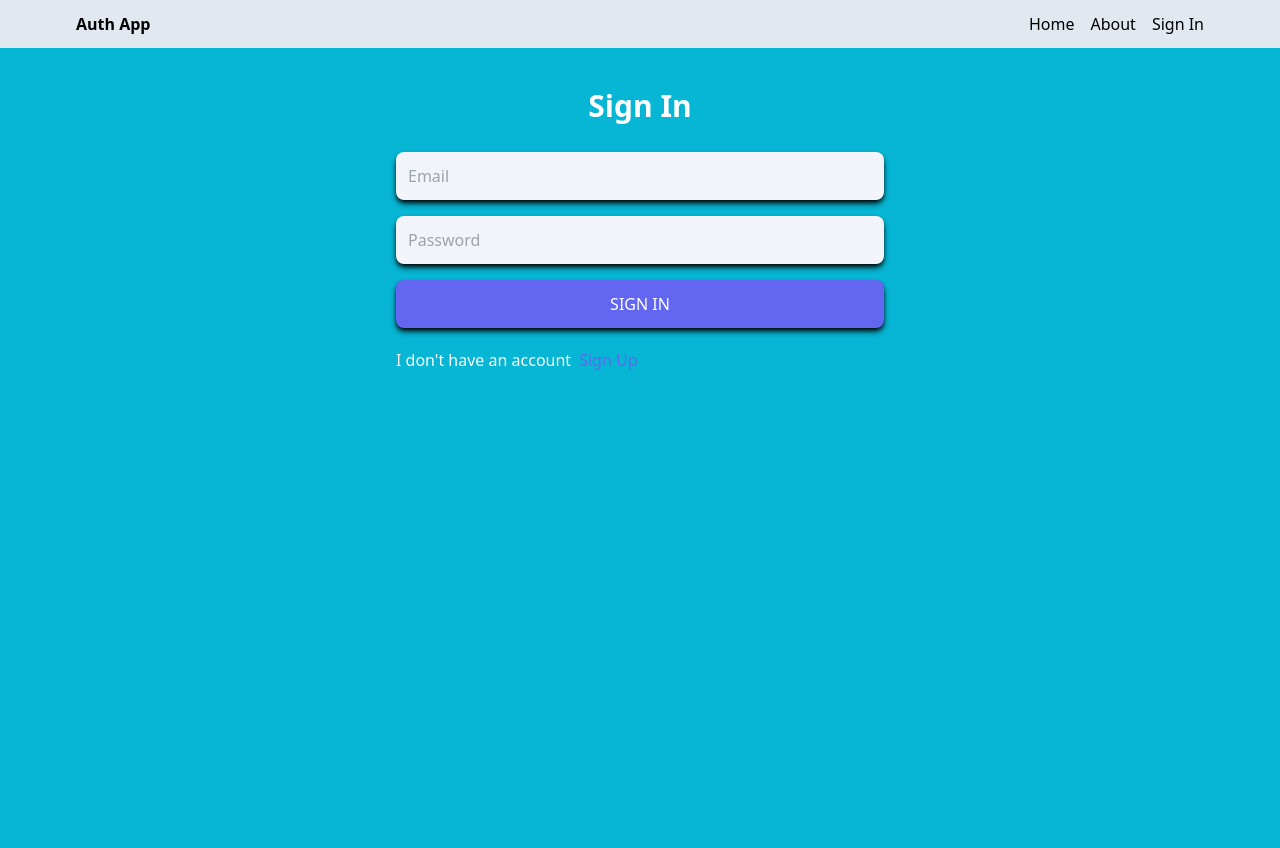
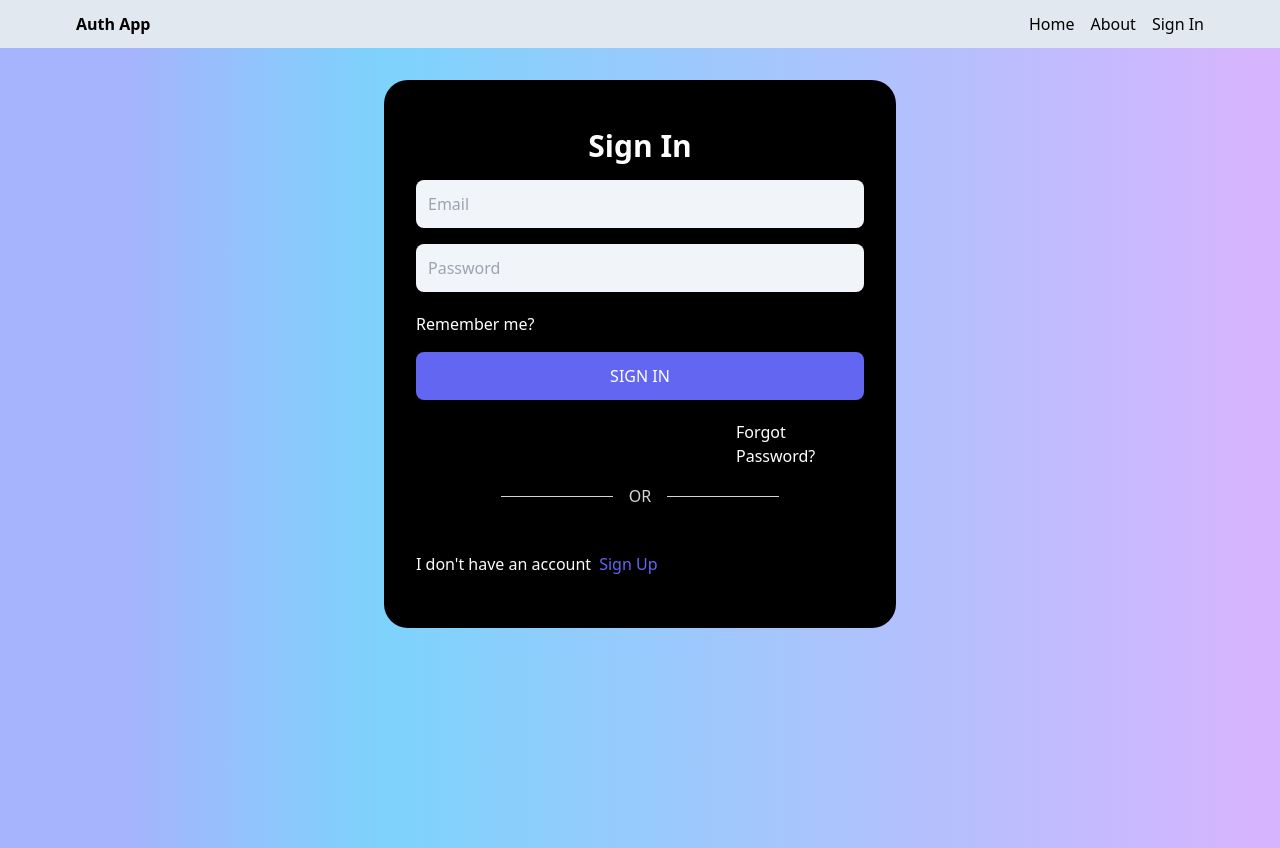
Before and after one commit to Katemoca/mern-auth-app, a React (Vite) app in the folder client/: page /sign-in in a window 1280 px wide. Built offline with nearby package versions, Linux system fonts and the light colour scheme.

Commit message:
Changed the layouts of the sign up and sign in

```diff
--- a/client/package.json
+++ b/client/package.json
@@ -10,11 +10,14 @@
     "preview": "vite preview"
   },
   "dependencies": {
+    "@reduxjs/toolkit": "^1.9.7",
     "autoprefixer": "^10.4.16",
     "postcss": "^8.4.31",
     "react": "^18.2.0",
     "react-dom": "^18.2.0",
+    "react-redux": "^8.1.3",
     "react-router-dom": "^6.17.0",
+    "redux": "^4.2.1",
     "tailwindcss": "^3.3.3"
   },
   "devDependencies": {
--- a/client/src/views/SignIn.jsx
+++ b/client/src/views/SignIn.jsx
@@ -47,9 +47,9 @@ const SignUp = () => {
   };
 
   return (
-    <div className="bg-cyan-500 h-screen">
-      <div className="mx-auto p-3 max-w-lg">
-        <h1 className="text-3xl text-center font-semibold my-7 text-white">
+    <div className="bg-gradient-to-r from-indigo-300 from-10% via-sky-300 via-30% to-purple-300 to-100% h-screen pt-8">
+      <div className="bg-black mx-auto p-8 rounded-3xl max-w-lg">
+        <h1 className="text-3xl text-center font-semibold my-4 text-white">
           Sign In
         </h1>
         <form className="flex gap-4 flex-col" onSubmit={handleSubmit}>
@@ -65,12 +65,26 @@ const SignUp = () => {
             placeholder="Password"
             className="bg-slate-100 p-3 rounded-lg shadow-md shadow-black"
             onChange={handleChange}></input>
+          <div className="flex gap-2 mt-1 text-white">
+            <p>{`Remember me?`}</p>
+          </div>
           <button
             disabled={loading}
             className="bg-indigo-500 text-white p-3 rounded-lg uppercase hover:opacity-90 disabled:opacity-40 shadow-md shadow-black">
             {loading ? "Sending information..." : "Sign In"}
           </button>
+          <div className="flex gap-2 mt-1 text-white pl-80">
+            <p>{`Forgot Password?`}</p>
+          </div>
         </form>
+        <div className="flex justify-center items-center mt-4">
+          <hr className="border-gray-300 w-1/4"></hr>
+          <p className="mx-4 text-gray-300">OR</p>
+          <hr className="border-gray-300 w-1/4"></hr>
+        </div>
+        <div>
+          <br className="text-white"></br>
+        </div>
         <div className="flex gap-2 mt-5">
           <p className="text-zinc-50">{`I don't have an account`}</p>
           <Link to="/sign-up">
--- a/client/src/views/SignUp.jsx
+++ b/client/src/views/SignUp.jsx
@@ -48,9 +48,9 @@ const SignUp = () => {
   };
 
   return (
-    <div className="bg-cyan-500 h-screen">
-      <div className="mx-auto p-3 max-w-lg">
-        <h1 className="text-3xl text-center font-semibold my-7 text-white">
+    <div className="bg-gradient-to-r from-indigo-300 from-10% via-sky-300 via-30% to-purple-300 to-100% h-screen pt-8">
+      <div className="mx-auto p-8 max-w-lg bg-black rounded-3xl">
+        <h1 className="text-3xl text-center font-semibold my-4 text-white">
           Sign Up
         </h1>
         <form className="flex gap-4 flex-col" onSubmit={handleSubmit}>
```
Also changed, not shown: 1 other file (tests, documents, lock files or other folders).
